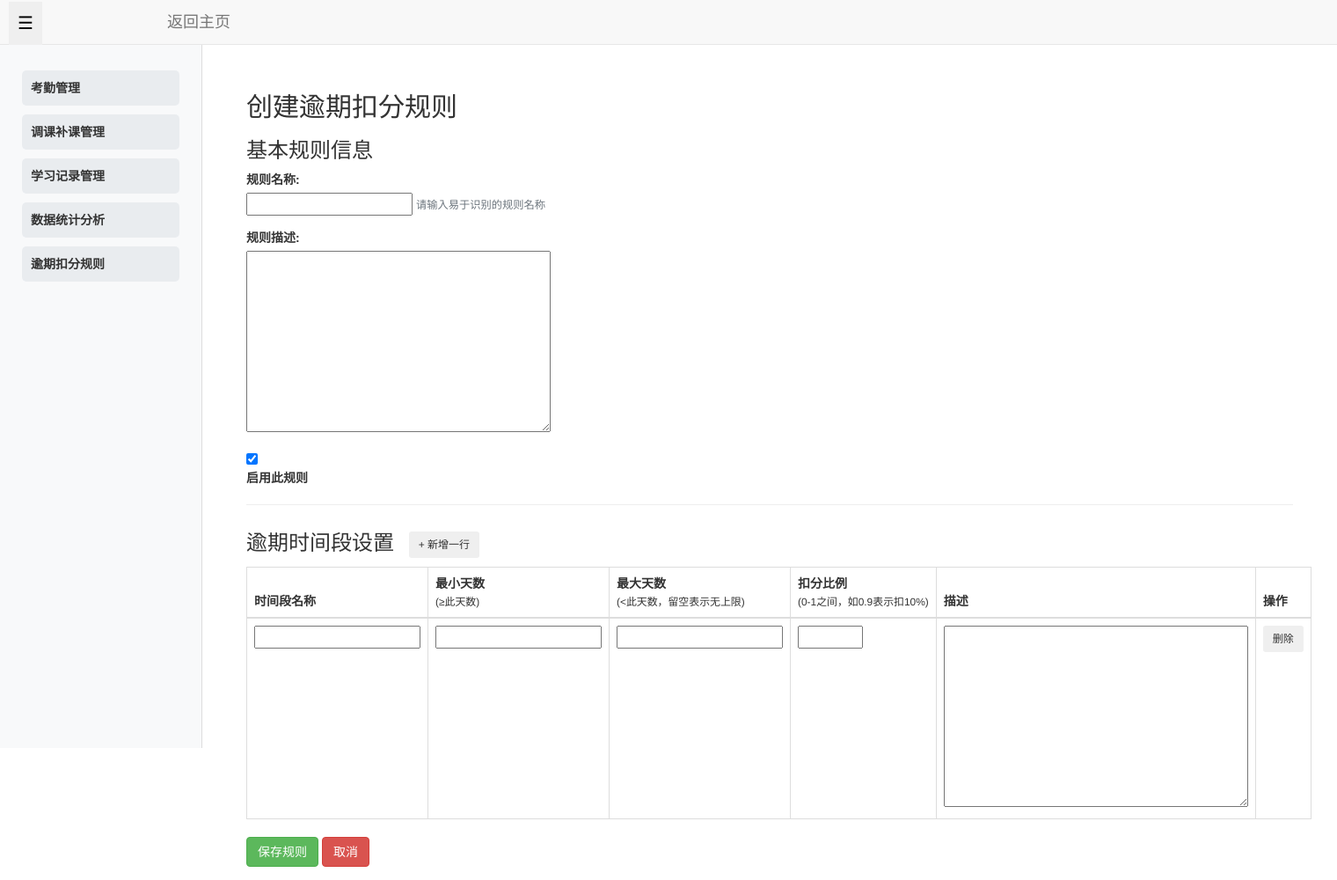
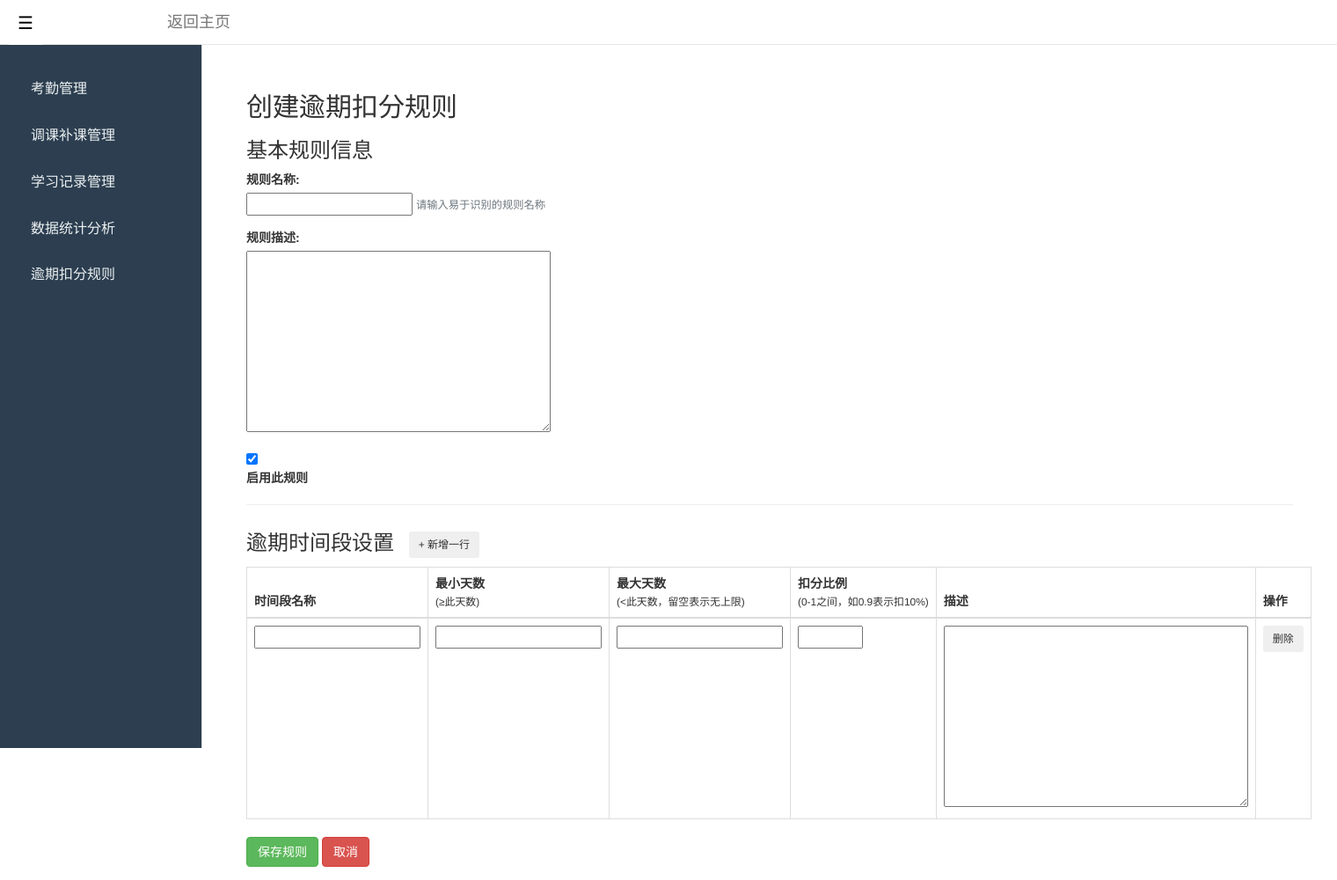
Before and after one commit to xjzhong-027/AI-AssistedTrainingWebsite, a Django app: page /query/overdue_rule_create/ in a window 1520 px wide. Shown: the whole page at 88% size. Run offline with Django 4.2, Linux system fonts and the light colour scheme; data that the repository does not hold is empty.

Commit message:
修改css

```diff
--- /dev/null
+++ b/Query/static/css/query_styles.css
@@ -0,0 +1,102 @@
+/* 顶部导航栏 */
+header {
+    position: fixed;
+    top: 0;
+    left: 0;
+    width: 100%;
+    z-index: 1000;
+}
+
+#home:hover {
+    color: #409eff;
+}
+
+/* 隐藏导航栏的按钮 */
+#toggle-btn {
+    position: fixed;
+    top: 2px;
+    left: 10px;
+    color: #000;
+    background-color: #ffffff;
+    border: none;
+    padding: 10px;
+    font-size: 20px;
+    cursor: pointer;
+    z-index: 1050;
+}
+
+#toggle-btn:hover {
+    color: #409eff;
+}
+
+/* 包含左侧导航栏和右侧内容区的容器 */
+.base-container {
+    display: flex;
+    height: 100vh;
+    padding-top: 50px; /* 给顶部导航栏留出空间 */
+}
+
+/* 左侧导航栏 */
+#sidebar {
+    position: fixed;
+    top: 50px; /* 顶部导航栏的高度 */
+    left: 0;
+    height: 100%;
+    width: 230px;
+    padding-top: 20px;
+    background-color: #2c3e50;
+    border-right: 1px solid #ddd;
+    transition: transform 0.3s ease;
+}
+
+#sidebar.hidden {
+    transform: translateX(-230px); /* 隐藏左侧导航栏时，向左平移 */
+}
+
+.sidebar .nav-pills {
+    list-style-type: none;
+    padding: 10px;
+}
+
+.sidebar .nav-pills li {
+    margin-bottom: 10px;
+}
+
+.sidebar .nav-pills li a {
+    display: block;
+    padding: 10px;
+    background-color: transparent;
+    border-radius: 5px;
+    color: #ecf0f1;
+    text-decoration: none;
+    font-size: 16px;
+}
+
+.sidebar .nav-pills li a:hover {
+    background-color: #34495e;
+}
+
+.sidebar .nav-pills li.active a {
+    background-color: #34495e;
+    color: #409eff;
+}
+
+
+
+/* 右侧内容区域 */
+#content-panel {
+    flex-grow: 1; /* 让右侧内容区域占据剩余空间 */
+    padding: 20px;
+    background-color: #fff;
+    transition: margin-left 0.3s ease;
+    margin-left: 230px; /* 给右侧内容区留出左侧导航栏的宽度 */
+}
+
+#content-panel.shifted {
+    margin-left: 0; /* 当左侧导航栏隐藏时，右侧内容区占满整个宽度 */
+}
+
+
+.pagination {
+    margin-top: 3px;
+}
--- a/Query/templates/query_base.html
+++ b/Query/templates/query_base.html
@@ -7,15 +7,17 @@
     <meta name="viewport" content="width=device-width, initial-scale=1.0">
     <title>英语听力教学网站</title>
     <link rel="stylesheet" href="https://cdn.jsdelivr.net/npm/bootstrap@3.4.1/dist/css/bootstrap.css">
-    <link rel="stylesheet" href="{% static 'css/styles.css' %}">
+    <link rel="stylesheet" href="{% static 'css/query_styles.css' %}">
+
+
 </head>
 <body>
     <!-- 顶部导航栏 -->
     <header>
-        <div class="navbar navbar-default navbar-static-top">
+        <div class="navbar navbar-default navbar-static-top" style="background-color: #ffffff;">
             <div class="container">
                 <div class="navbar-header">
-                    <a class="navbar-brand" href="/teacher/index">返回主页</a>
+                    <a class="navbar-brand" id="home" href="/teacher/index">返回主页</a>
                 </div>
             </div>
         </div>
```
